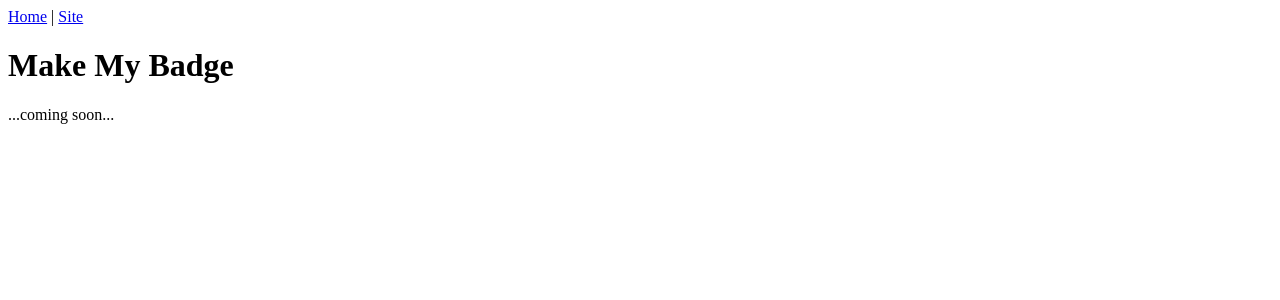
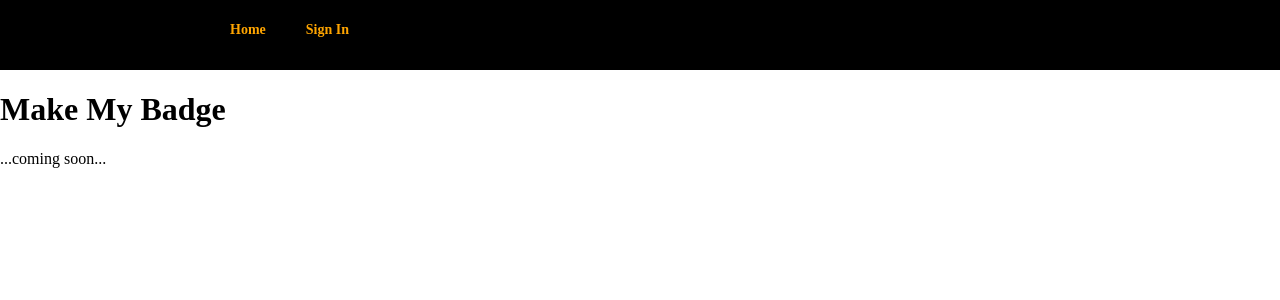
Before and after one commit to silverstripesoftware/make_my_badge, a Django app: page / in a window 1280 px wide. Shown: the top 300 px of the page. Run offline with Django 3.2, Linux system fonts and the light colour scheme; parts of the project's set-up code (start-up, migrations or seed data) failed here and were passed over; some libraries are stand-ins or nearby versions.

Commit message:
Formatted menu

```diff
--- a/make_my_badge/badge/templates/base.html
+++ b/make_my_badge/badge/templates/base.html
@@ -4,13 +4,22 @@
         <title>{% block title %}{% endblock %}</title>
 		<link rel="stylesheet" href="{{ STATIC_URL }}blueprint/screen.css" type="text/css" media="screen, projection">
         <!--[if IE]><link rel="stylesheet" href="{{ STATIC_URL }}blueprint/ie.css" type="text/css" media="screen, projection"><![endif]-->
+		<link rel="stylesheet" href="{{ STATIC_URL }}screen.css" type="text/css" media="screen, projection">
         <script type="text/javascript" src="https://ajax.googleapis.com/ajax/libs/jquery/1.6.2/jquery.min.js"></script>
         {% block script %}{% endblock %}
     </head>
     <body>
 		<div id="main-container">
-			<div class="menu">
-				<a href="/">Home</a> | <a href="/badge/">Site</a>
+			<div id="header">
+				<div id="header-container">
+					<div id="menu">
+						<ol class="menubar">
+							<li class="menuitem"><a href="/">Home</a></li>
+							<li class="menuitem"><a href="/">Sign In</a></li>
+						</ol>
+						<div class="blockseparator"></div>
+					</div>
+				</div>
 			</div>
 			<div class="heading"><h1>{% block heading %}{% endblock %}</h1></div>
 			<div class="content">{% block content %}{% endblock %}</div>
--- /dev/null
+++ b/make_my_badge/static/screen.css
@@ -0,0 +1,88 @@
+body {
+  background-color: white;
+  margin: 0;
+  padding: 0;
+}
+
+#header {
+  background-color: black;
+  margin: 0;
+  padding: 10px;
+}
+
+#header-container {
+  margin: 0 auto;
+  width: 960px;
+}
+
+#menu {
+}
+
+.menubar {
+  margin: 0;
+}
+
+.menubar li {
+  float: left;
+  margin: 0 0 0 20px;
+  height: 30px;
+  padding: 10px;
+  list-style-image: none;
+  list-style-position: outside;
+  list-style-type: none;
+}
+
+.menubar li.menuitem a {
+  color: orange;
+  font-weight: bold;
+  font-size: 14px;
+  text-decoration: none;
+}
+
+#banner {
+  background: #11396C;
+  height: 84px;
+}
+
+#banner-container {
+  margin: 0 auto;
+  width: 960px;
+  text-align: left;
+}
+
+#banner-content {
+  padding: 20px 30px 0 30px;
+}
+
+#banner h1, #banner h2 {
+  color: white;
+}
+
+#content {
+  font-size: 14px;
+  background-color: white;
+}
+
+#main-body {
+  padding: 40px;
+}
+
+#footer {
+  background-color: white;
+  color: black;
+}
+
+#footer-container {
+  margin: 0 auto;
+  width: 960px;
+  text-align: right;
+  color: grey;
+}
+
+#footer-container a {
+  color: grey;
+}
+
+.blockseparator {
+  clear:both;
+}
```
